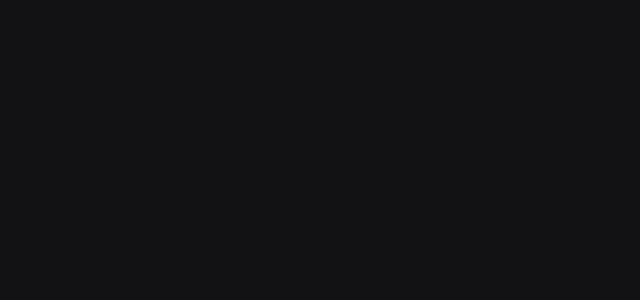
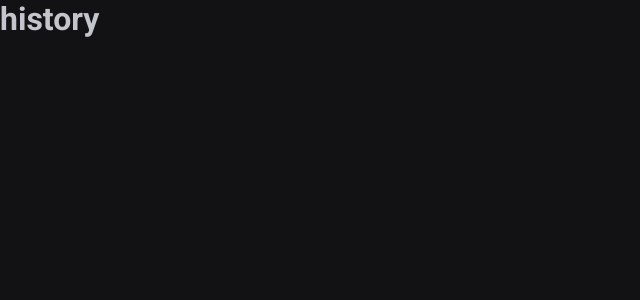
Before and after one commit to anaclaraaraujo/deepfocus, a React (Vite) app: page /history in a window 1280 px wide. Shown: the top 300 px of the page, without its empty margins (0-640 px from the left). Built offline with nearby package versions, Linux system fonts and the light colour scheme.

Commit message:
feat(router): add basic routing setup with React Router

```diff
--- a/package.json
+++ b/package.json
@@ -12,6 +12,7 @@
   "dependencies": {
     "react": "^18.3.1",
     "react-dom": "^18.3.1",
+    "react-router-dom": "^6.28.0",
     "styled-components": "^6.1.13"
   },
   "devDependencies": {
--- /dev/null
+++ b/src/pages/History/index.tsx
@@ -0,0 +1,5 @@
+export function History() {
+  return (
+    <h1>history</h1>
+  )
+}
--- /dev/null
+++ b/src/pages/Home/index.tsx
@@ -0,0 +1,5 @@
+export function Home() {
+  return (
+    <h1>Home</h1>
+  )
+}
--- /dev/null
+++ b/src/routes/Router.tsx
@@ -0,0 +1,12 @@
+import { Routes, Route } from "react-router-dom";
+import { Home } from "../pages/Home";
+import { History } from "../pages/History";
+
+export function Router() {
+  return (
+    <Routes>
+      <Route path="/" element={<Home />} />
+      <Route path="/history" element={<History />} />
+    </Routes>
+  )
+}
```
Also changed, not shown: src/App.tsx (+7 -0 lines), 1 other file (tests, documents, lock files or other folders).
